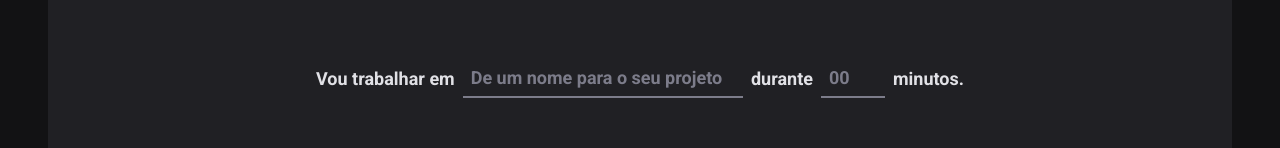
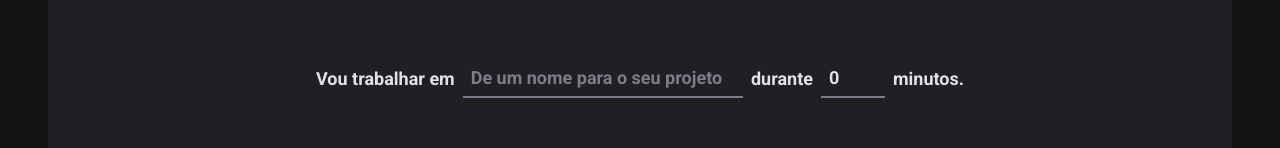
Before and after one commit to brunojuwer/ignite-timer, a React (Vite) app: page / in a window 1280 px wide. Shown: the part 166-314 px from the top of the page. Built offline with nearby package versions, Linux system fonts and the light colour scheme.

Commit message:
Finalização do formulario

```diff
--- a/src/pages/Home/index.tsx
+++ b/src/pages/Home/index.tsx
@@ -21,21 +21,23 @@ const newCycleFormSchema = zod.object({
     .max(60, 'O ciclo precisa ter no máximo 60 minutos'),
 })
 
+// utilizando a tipagem com o zod
+type NewCycleFormValidation = zod.infer<typeof newCycleFormSchema>
+
 export function Home() {
-  const {
-    register,
-    handleSubmit,
-    watch,
-    formState: { errors },
-  } = useForm({
-    resolver: zodResolver(newCycleFormSchema),
-  })
+  const { register, handleSubmit, watch, reset } =
+    useForm<NewCycleFormValidation>({
+      resolver: zodResolver(newCycleFormSchema),
+      defaultValues: {
+        task: '',
+        minutesAmount: 0,
+      },
+    })
 
-  function handleCreateNewCycle(data: any) {
+  function handleCreateNewCycle(data: NewCycleFormValidation) {
     console.log(data)
+    reset()
   }
-
-  console.log(errors) // pega as mensagens de erro definidas em min e max
 
   const task = watch('task')
   const isSubmitDisabled = !task
```
